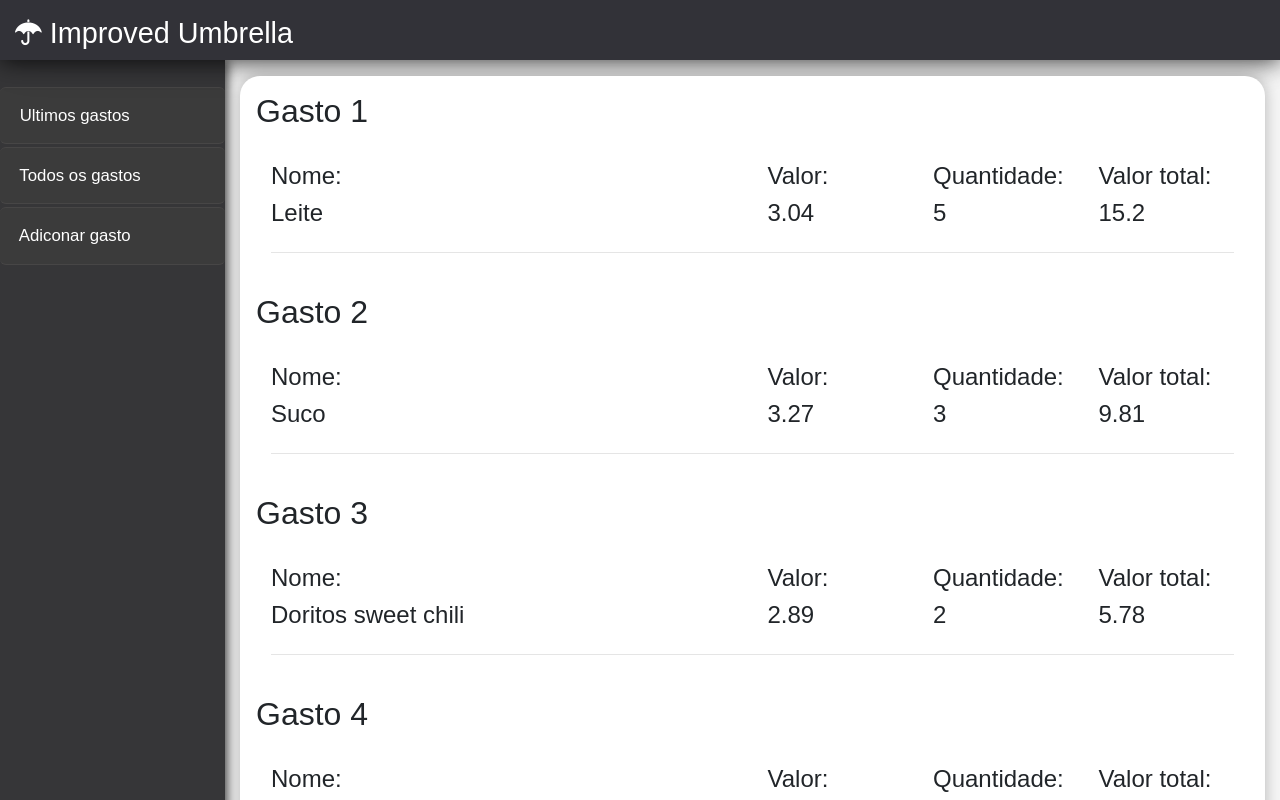
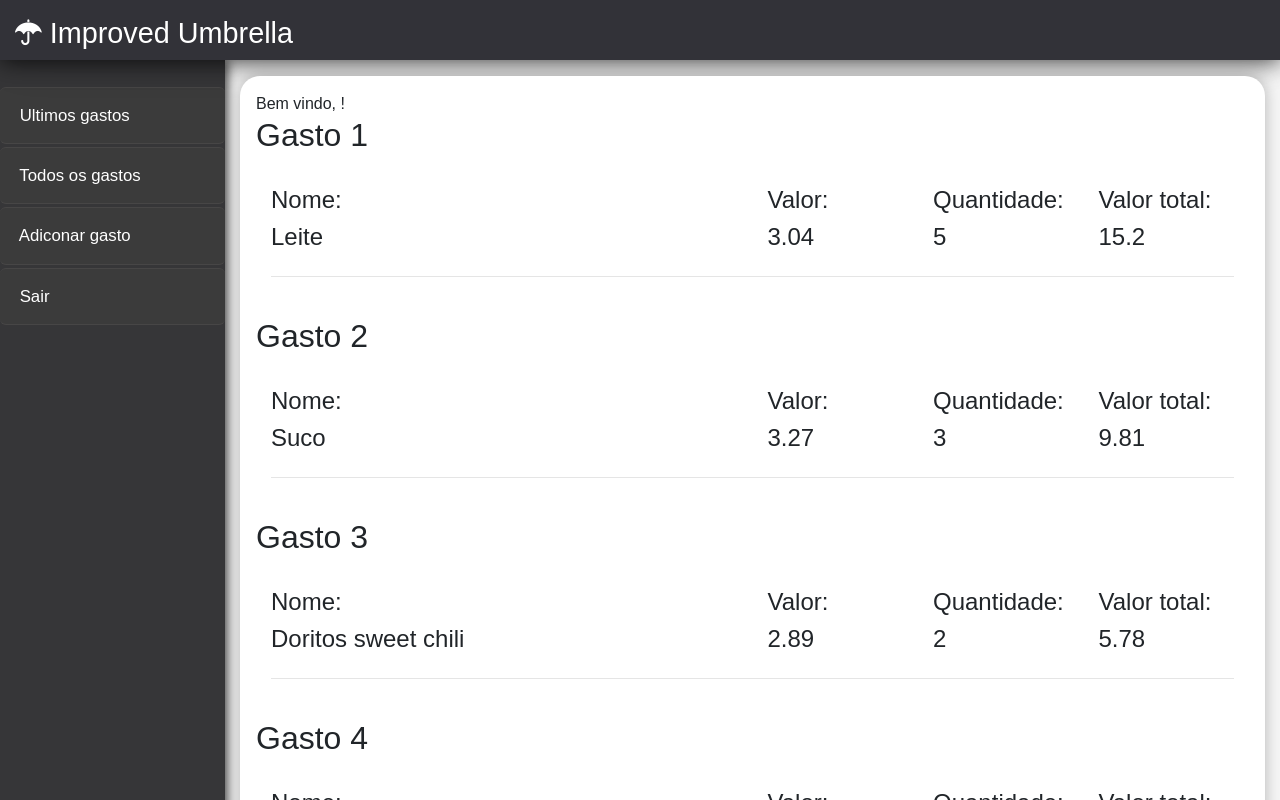
Before and after one commit to TomasCartman/Improved-Umbrella-React, a React (Create React App) app in the folder frontend/improved-umbrella/: page /allExpenses in a window 1280 px wide. Shown: the top 800 px of the page. Built offline with nearby package versions, Linux system fonts and the light colour scheme.

Commit message:
fix login redirect issue, navbar arrow function problem

```diff
--- a/frontend/improved-umbrella/src/components/expenses/Expense.jsx
+++ b/frontend/improved-umbrella/src/components/expenses/Expense.jsx
@@ -16,6 +16,17 @@ export default class AddExpense extends Component {
 
     componentDidMount() {
         document.title = 'Improved Umbrella'
+    }
+
+    renderWelcomeMensage() {
+        const name = localStorage.getItem('name')
+        return (
+            <React.Fragment>
+                <div className="row">
+                    Bem vindo, {name}!
+                </div>
+            </React.Fragment>
+        )
     }
 
     renderExpenses() {
@@ -70,6 +81,9 @@ export default class AddExpense extends Component {
                     <Nav />
                     <Main { ...headerProps }>
                         <div className="container-fluid">
+                            {this.renderWelcomeMensage()}
+                        </div>
+                        <div className="container-fluid">
                             {this.renderExpenses()}
                         </div>
                     </Main>
--- a/frontend/improved-umbrella/src/components/signIn/Login.jsx
+++ b/frontend/improved-umbrella/src/components/signIn/Login.jsx
@@ -47,8 +47,11 @@ export default class SignUp extends Component {
         axios.post(backendLink + '/signin', user)
             .then(result => {
                 localStorage.setItem('token', result.data.token)
+                localStorage.setItem('username', result.data.id)
                 localStorage.setItem('name', result.data.name)
                 localStorage.setItem('username', result.data.username)
+                localStorage.setItem('username', result.data.iat)
+                localStorage.setItem('username', result.data.exp)
                 this.setState({ redirect: true })
             })
             .catch(err => {
@@ -97,8 +100,7 @@ export default class SignUp extends Component {
     }
 
     render() {
-        const redirect = { ...this.state.redirect }
-        if(redirect) return <Redirect to="/" />
+        if(localStorage.getItem('token')) return <Redirect to="/" />
 
         return (
            <React.Fragment>
--- a/frontend/improved-umbrella/src/components/template/Nav.jsx
+++ b/frontend/improved-umbrella/src/components/template/Nav.jsx
@@ -15,5 +15,10 @@ export default props =>
             <Link to="/signup">
                 <i className="fa "></i> Adiconar gasto
             </Link>
+            <Link to="login">
+                {() => localStorage.setItem('token', '')}
+                {() => localStorage.clear()}
+                <i className="fa "></i> Sair
+            </Link>
         </nav>
     </aside>
```
